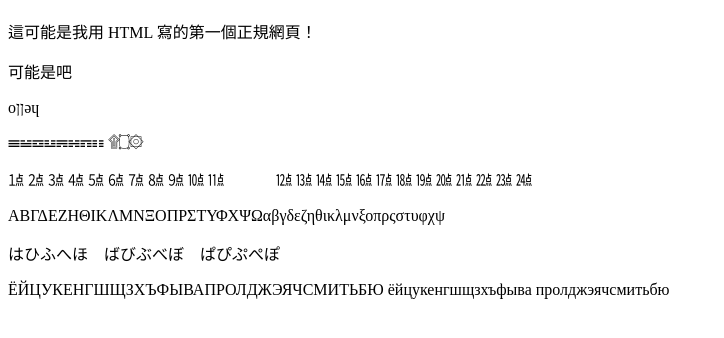
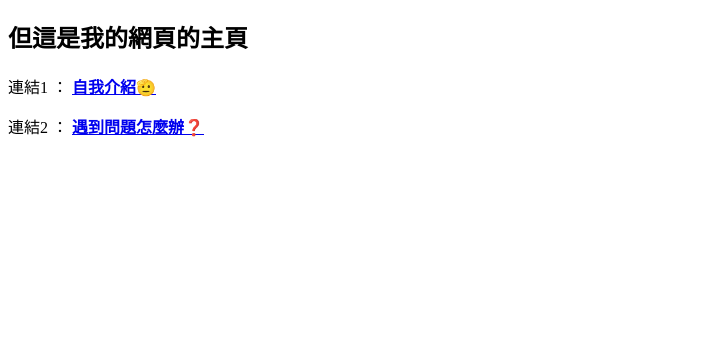
Before and after one commit to ryder-li-codeseedling/web, a plain HTML site: page index.html in a window 1280 px wide. Shown: the part 70-408 px from the top of the page, without its empty margins (0-724 px from the left). Drawn offline with Linux system fonts and the light colour scheme.

Commit message:
html 好好玩啊!!!!

```diff
--- a/index.html
+++ b/index.html
@@ -1,20 +1,13 @@
 <!DOCTYPE html>
 <html>
   <head>
-    <title>我的第一個網頁</title>
+    <title>主頁(第一個網頁)</title>
   </head>
   <body>
     <h1>嗨！我不知道我是誰</h1>
-    <p>這可能是我用 HTML 寫的第一個正規網頁！</p>
-    <p>可能是吧</p>
-    <p>oןןǝɥ</p>
-    <p>☰☱☲☳☴☵☶☷ ۩۝۞</p>
-    <p>㍙ ㍚ ㍛ ㍜ ㍝ ㍞ ㍟ ㍠ ㍡ ㍢ ㍣
-　　　㍤ ㍥ ㍦ ㍧ ㍨ ㍩ ㍪ ㍫ ㍬ ㍭ ㍮ ㍯ ㍰</p>
-    <p>ΑΒΓΔΕΖΗΘΙΚΛΜΝΞΟΠΡΣΤΥΦΧΨΩαβγδεζηθικλμνξοπρςστυφχψ</p>
-    <p>はひふへほ　ばびぶべぼ　ぱぴぷぺぽ</p>
-    <p>ЁЙЦУКЕНГШЩЗХЪФЫВАПРОЛДЖЭЯЧСМИТЬБЮ
-ёйцукенгшщзхъфыва
-пролджэячсмитьбю</p>
+    <h2>但這是我的網頁的主頁</h2>
+    <p>連結1 ： <a href="about-me.html"><strong>自我介紹🫡</strong></a></p>
+    <p>連結2 ： <a href="fake_google.html"><strong>遇到問題怎麼辦❓</strong></a></p>
+
   </body>
 </html>
```
Also changed, not shown: about-me.html (+5 -1 lines), fake_google.html (added, +23 -0 lines).
